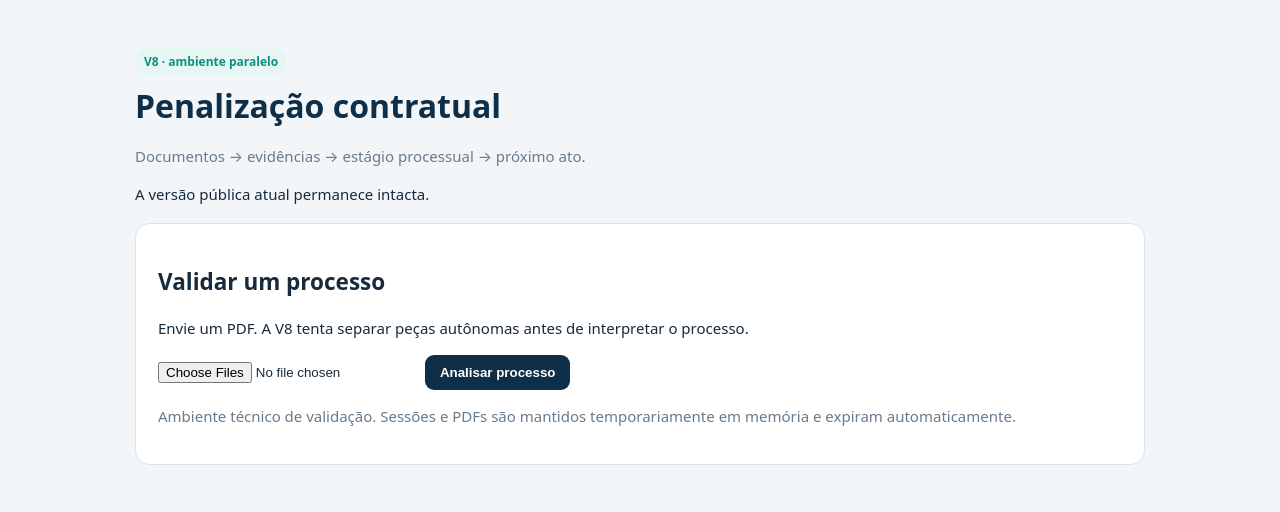
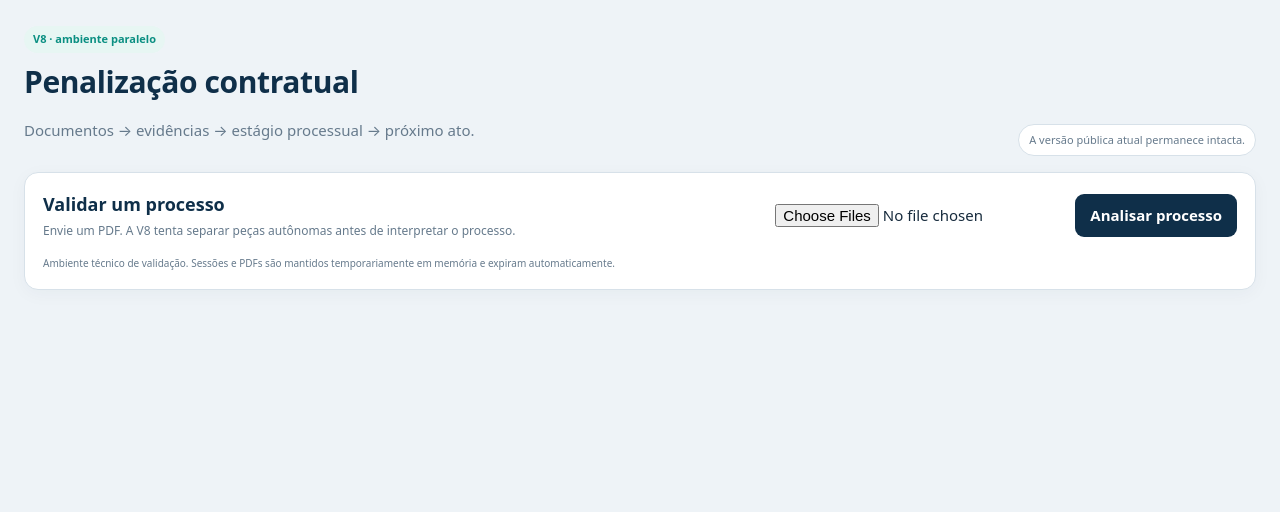
Before and after one commit to instadaluewagner-sys/fiscaliza-ai-municipal, a FastAPI app: page / in a window 1280 px wide. Shown: the top 512 px of the page. Run offline with FastAPI, Linux system fonts and the light colour scheme.

Commit message:
V8: cria visualizador lateral e hierarquia de validação

```diff
--- a/v8/static/app.css
+++ b/v8/static/app.css
@@ -1,19 +1,83 @@
-:root{--navy:#0f2f49;--teal:#0b8f82;--bg:#f3f6f9;--line:#d9e3ec;--ink:#172b3d;--muted:#677b8d}
+:root{--navy:#0f2f49;--teal:#0b8f82;--bg:#eef3f7;--line:#d7e1e9;--ink:#172b3d;--muted:#667a8c;--warn:#a56e00;--soft:#f8fafc}
 *{box-sizing:border-box}
 body{margin:0;background:var(--bg);font:15px/1.5 system-ui,-apple-system,Segoe UI,sans-serif;color:var(--ink)}
-.shell{max-width:1050px;margin:48px auto;padding:0 20px}
-header{margin-bottom:18px}
-h1{margin:6px 0 0;color:var(--navy);font-size:32px}
-.tag{display:inline-block;background:#e7f6f3;color:var(--teal);border-radius:999px;padding:5px 9px;font-size:12px;font-weight:800}
-header p,.note{color:var(--muted)}
-.panel{background:#fff;border:1px solid var(--line);border-radius:14px;padding:22px;margin-bottom:14px}
+button,input{font:inherit}
 button{background:var(--navy);color:#fff;border:0;border-radius:9px;padding:10px 15px;font-weight:800;cursor:pointer}
-input{margin-right:10px}
-.hidden{display:none}
-.grid{display:grid;grid-template-columns:repeat(3,1fr);gap:10px}
-.card{border:1px solid var(--line);border-radius:10px;padding:12px}
-.card small{color:var(--muted)}
-.card b{display:block;margin-top:3px}
-.ok{color:var(--teal)}
-.warn{color:#a56e00}
-@media(max-width:700px){.grid{grid-template-columns:1fr}}
+button:hover{filter:brightness(1.04)}
+.shell{max-width:1460px;margin:0 auto;padding:26px 24px 40px}
+.app-header{display:flex;justify-content:space-between;gap:20px;align-items:flex-end;margin-bottom:16px}
+h1{margin:6px 0 0;color:var(--navy);font-size:30px;letter-spacing:-.4px}
+h2{margin:0;color:var(--navy);font-size:18px}
+header p,.note,.panel p{color:var(--muted)}
+.tag{display:inline-block;background:#e7f6f3;color:var(--teal);border-radius:999px;padding:5px 9px;font-size:11px;font-weight:800}
+.alpha-note{font-size:11px;color:var(--muted);background:#fff;border:1px solid var(--line);border-radius:999px;padding:7px 10px}
+.panel{background:#fff;border:1px solid var(--line);border-radius:14px;padding:18px;margin-bottom:14px;box-shadow:0 4px 18px rgba(15,47,73,.04)}
+.upload-panel{display:grid;grid-template-columns:minmax(0,1fr) auto;gap:16px;align-items:center}
+.upload-panel p{margin:4px 0 0;font-size:12px}
+.upload-panel form{display:flex;gap:8px;align-items:center;justify-content:flex-end}
+.upload-panel .note{grid-column:1/-1;margin:0;font-size:10px}
+.hidden{display:none!important}
+
+.workspace{display:grid;grid-template-columns:minmax(560px,.9fr) minmax(480px,1.1fr);gap:14px;align-items:start}
+.analysis-pane{min-width:0}
+.viewer-pane{position:sticky;top:18px;background:#fff;border:1px solid var(--line);border-radius:14px;overflow:hidden;min-height:720px;box-shadow:0 4px 18px rgba(15,47,73,.04)}
+.viewer-head{height:58px;padding:10px 13px;border-bottom:1px solid var(--line);display:flex;justify-content:space-between;align-items:center;background:#fbfcfd}
+.viewer-head small{display:block;text-transform:uppercase;letter-spacing:.06em;color:var(--muted);font-size:8px;font-weight:850}
+.viewer-head strong{display:block;color:var(--navy);font-size:11px;margin-top:2px;max-width:390px;white-space:nowrap;overflow:hidden;text-overflow:ellipsis}
+.viewer-head>span{font-size:9px;color:var(--teal);font-weight:850;background:#edf8f6;border-radius:999px;padding:4px 7px}
+.viewer-empty{min-height:660px;display:grid;place-items:center;text-align:center;padding:50px;color:var(--muted);font-size:12px;line-height:1.6}
+.pdf-viewer{width:100%;height:660px;border:0;background:#f0f2f4}
+
+.summary-head{display:flex;justify-content:space-between;gap:16px;align-items:flex-start}
+.summary-head small{display:block;color:var(--teal);font-size:9px;font-weight:900;text-transform:uppercase;letter-spacing:.07em}
+.summary-head h2{font-size:21px;margin-top:2px}
+.stage-badge{display:inline-flex;align-items:center;background:#edf8f6;color:#087b70;border:1px solid #c5e4df;border-radius:999px;padding:6px 8px;font-size:9px;font-weight:850}
+.process-meta{display:flex;gap:6px;flex-wrap:wrap;margin-top:9px}
+.chip{border:1px solid var(--line);border-radius:999px;padding:4px 7px;background:#f8fafb;color:#53697d;font-size:8.5px;font-weight:750}
+.stage-card{margin-top:13px;border:1px solid #dce5eb;border-radius:10px;background:#fbfcfd;padding:11px 12px}
+.stage-card small{display:block;color:var(--muted);font-size:8px;text-transform:uppercase;letter-spacing:.06em;font-weight:850}
+.stage-card strong{display:block;color:var(--navy);font-size:12px;margin-top:3px}
+.stage-card p{font-size:10px!important;margin:4px 0 0!important}
+.next-grid{display:grid;grid-template-columns:1fr 1fr;gap:8px;margin-top:8px}
+.next-box{border-top:1px solid #e5ebf0;padding-top:7px}
+.next-box b{font-size:9.5px;color:#16334a}.next-box span{display:block;color:var(--muted);font-size:8.5px;margin-top:2px}
+
+.section-title{display:flex;justify-content:space-between;align-items:end;gap:12px;margin:18px 0 8px}
+.section-title h3{margin:0;color:var(--navy);font-size:13px}
+.section-title span{color:var(--muted);font-size:8.5px}
+.doc-list{display:grid;gap:6px}
+.doc-row{display:grid;grid-template-columns:58px minmax(0,1fr) auto;gap:9px;align-items:center;padding:9px 10px;border:1px solid #e0e7ed;background:#fff;border-radius:9px;cursor:pointer}
+.doc-row:hover{border-color:#9eb8c8;background:#fbfdfe}
+.doc-id{font-size:8.5px;font-weight:900;color:#0b7f74;background:#edf8f6;border-radius:7px;padding:5px 6px;text-align:center}
+.doc-main{min-width:0}
+.doc-main b{display:block;color:#17334b;font-size:10.5px;white-space:nowrap;overflow:hidden;text-overflow:ellipsis}
+.doc-main span{display:block;color:var(--muted);font-size:8.5px;margin-top:2px}
+.doc-type{font-size:8px;color:#697d8f;background:#f2f5f7;border-radius:999px;padding:4px 6px;white-space:nowrap}
+.evidence-list{display:grid;gap:6px}
+.evidence-row{display:grid;grid-template-columns:26px minmax(0,1fr) auto;gap:8px;padding:9px 10px;border:1px solid #e1e8ed;border-radius:9px;background:#fff;cursor:pointer}
+.evidence-row:hover{border-color:#a8bdca}
+.evidence-num{width:22px;height:22px;border-radius:7px;background:#eef7f5;color:#087b70;display:grid;place-items:center;font-size:8.5px;font-weight:900}
+.evidence-row b{display:block;color:#17334b;font-size:9.7px}
+.evidence-row p{font-size:8.9px!important;line-height:1.45!important;margin:2px 0 0!important;color:#607486!important}
+.evidence-source{font-size:8px;color:#6e8294;white-space:nowrap;text-align:right}
+.check-grid{display:grid;grid-template-columns:repeat(2,minmax(0,1fr));gap:7px}
+.check-card{border:1px solid #e1e8ed;border-radius:9px;padding:9px 10px;background:#fff}
+.check-card small{display:block;color:var(--muted);font-size:8px}
+.check-card b{display:block;margin-top:3px;font-size:9.8px}
+.check-card p{margin:3px 0 0!important;font-size:8.4px!important;line-height:1.4!important}
+.ok{color:var(--teal)}.warn{color:var(--warn)}.neutral{color:#65798b}
+.loading{padding:22px;text-align:center;color:var(--muted)}
+.error{color:#a13f3f;background:#fff0f0;border:1px solid #f1cccc;border-radius:9px;padding:10px}
+
+@media(max-width:1100px){
+  .workspace{grid-template-columns:1fr}
+  .viewer-pane{position:static;min-height:560px}
+  .pdf-viewer,.viewer-empty{height:520px;min-height:520px}
+}
+@media(max-width:760px){
+  .shell{padding:18px 12px 30px}
+  .app-header,.upload-panel{display:block}
+  .alpha-note{margin-top:10px;display:inline-block}
+  .upload-panel form{margin-top:12px;justify-content:flex-start;flex-wrap:wrap}
+  .check-grid,.next-grid{grid-template-columns:1fr}
+}
```
